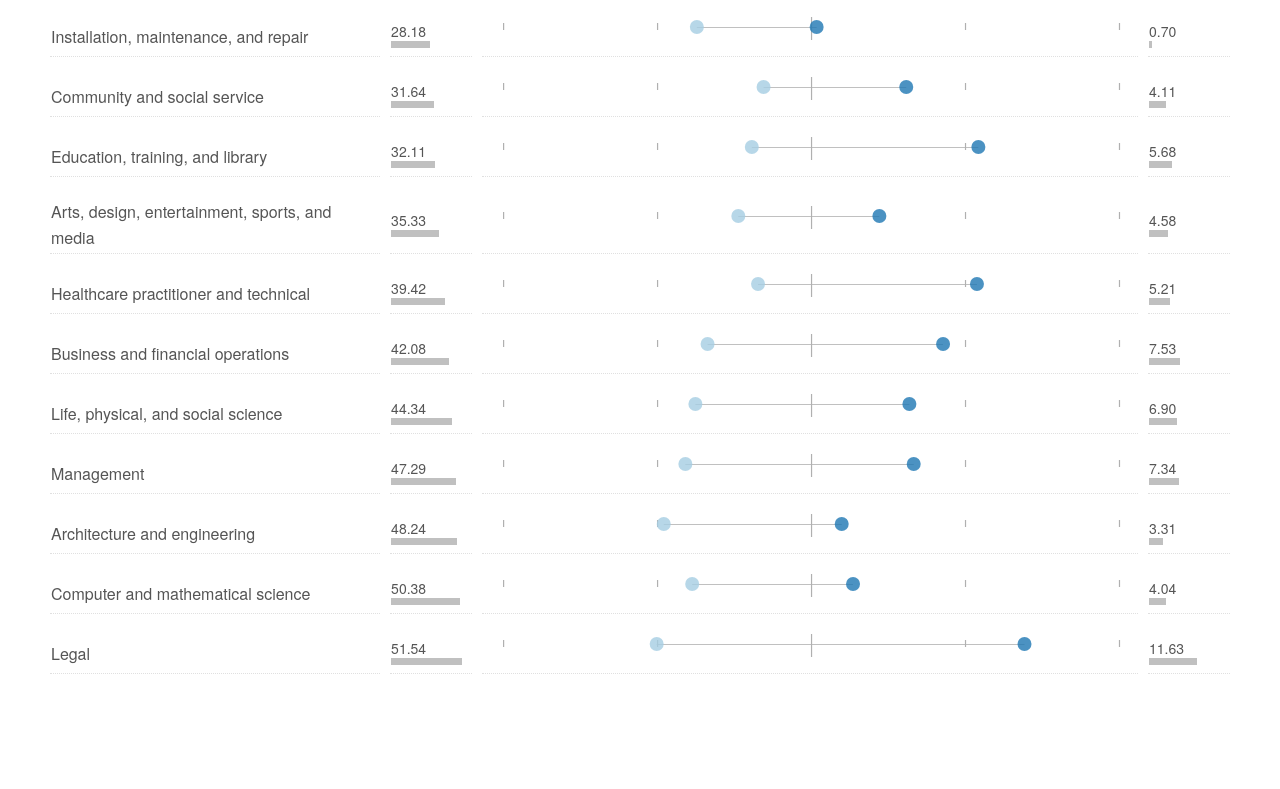
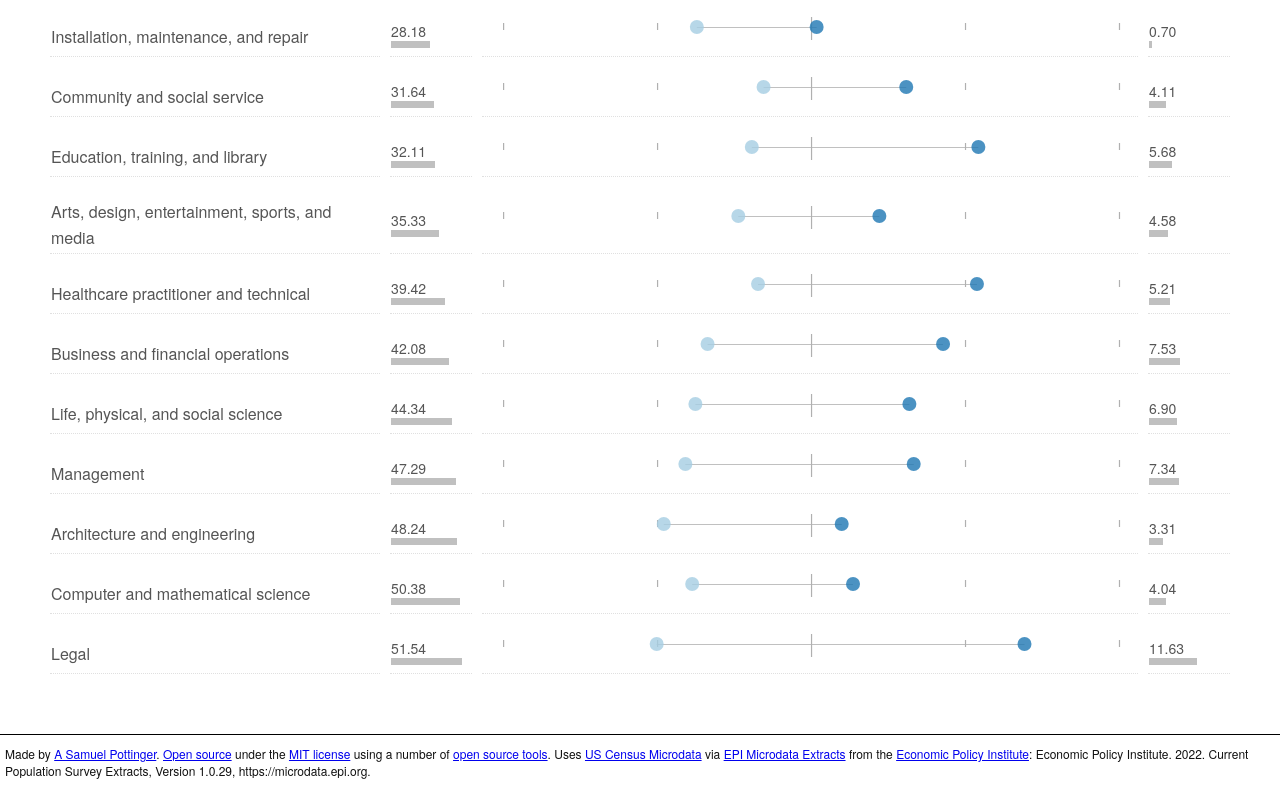
Before and after one commit to sampottinger/incomegaps, a website: page website/index.html in a window 1280 px wide. Shown: the part 1204-1993 px from the top of the page. Before the commit the page ends 1938 px from the top, so only its background shows below. Drawn offline with Linux system fonts and the light colour scheme.

Commit message:
Finish attribution documentation.

```diff
--- a/website/incomegaps.css
+++ b/website/incomegaps.css
@@ -307,6 +307,12 @@ body {
   font-size: 18px;
 }
 
+footer {
+  padding: 10px 5px;;
+  border-top: 1px solid black;
+  font-size: 12px;
+}
+
 header .headline {
   padding-top: 25px;
   padding-bottom: 20px;
--- a/website/index.html
+++ b/website/index.html
@@ -165,6 +165,9 @@
       </div>
     </article>
   </body>
+  <footer>
+    Made by <a href="https://gleap.org">A Samuel Pottinger</a>. <a href="https://github.com/sampottinger/incomegaps">Open source</a> under the <a href="https://github.com/sampottinger/incomegaps/blob/main/LICENSE">MIT license</a> using a number of <a href="https://github.com/sampottinger/incomegaps/blob/main/README.md#open-source">open source tools</a>. Uses <a href="https://www.census.gov/programs-surveys/acs/microdata.html">US Census Microdata</a> via <a href="https://microdata.epi.org">EPI Microdata Extracts</a> from the <a href="https://www.epi.org">Economic Policy Institute</a>: Economic Policy Institute. 2022. Current Population Survey Extracts, Version 1.0.29, https://microdata.epi.org.
+  </footer>
 
   <script src="/dependencies/papaparse.min.js"></script>
   <script src="/dependencies/d3.min.js"></script>
```
